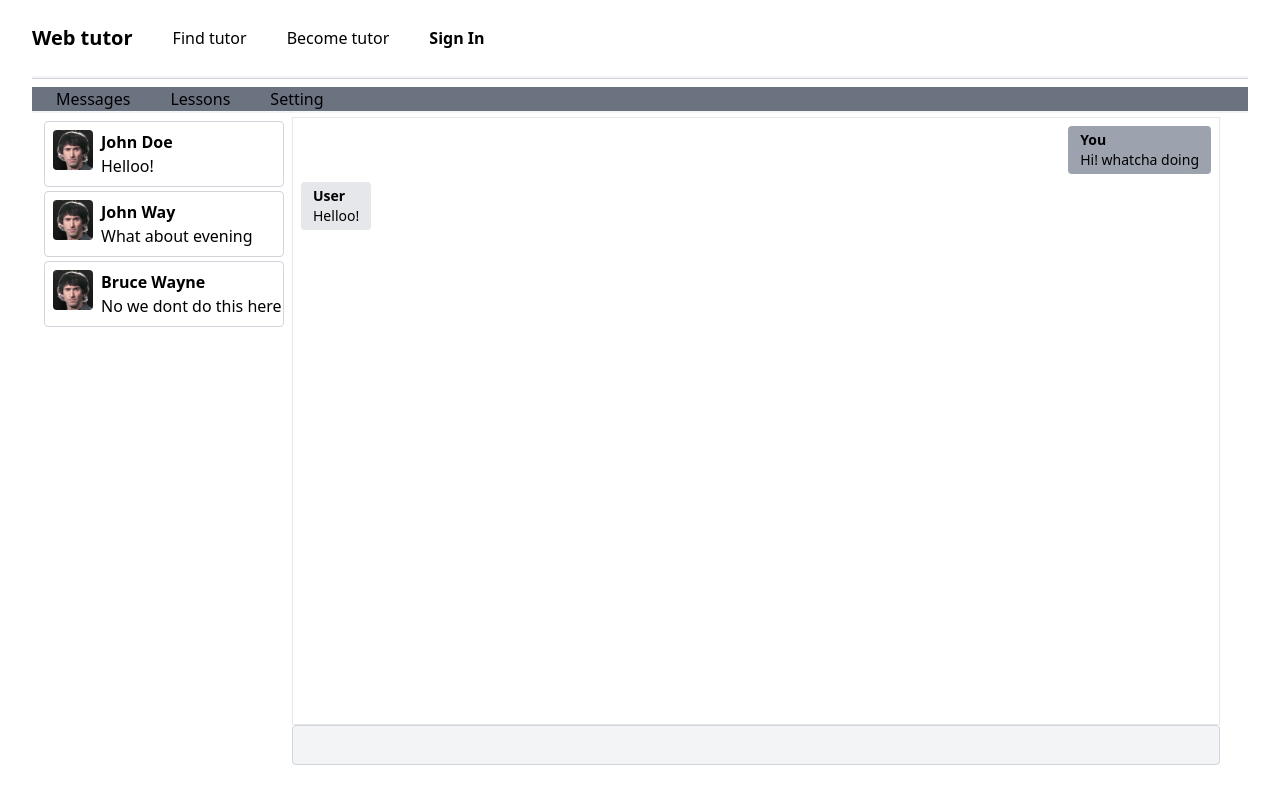
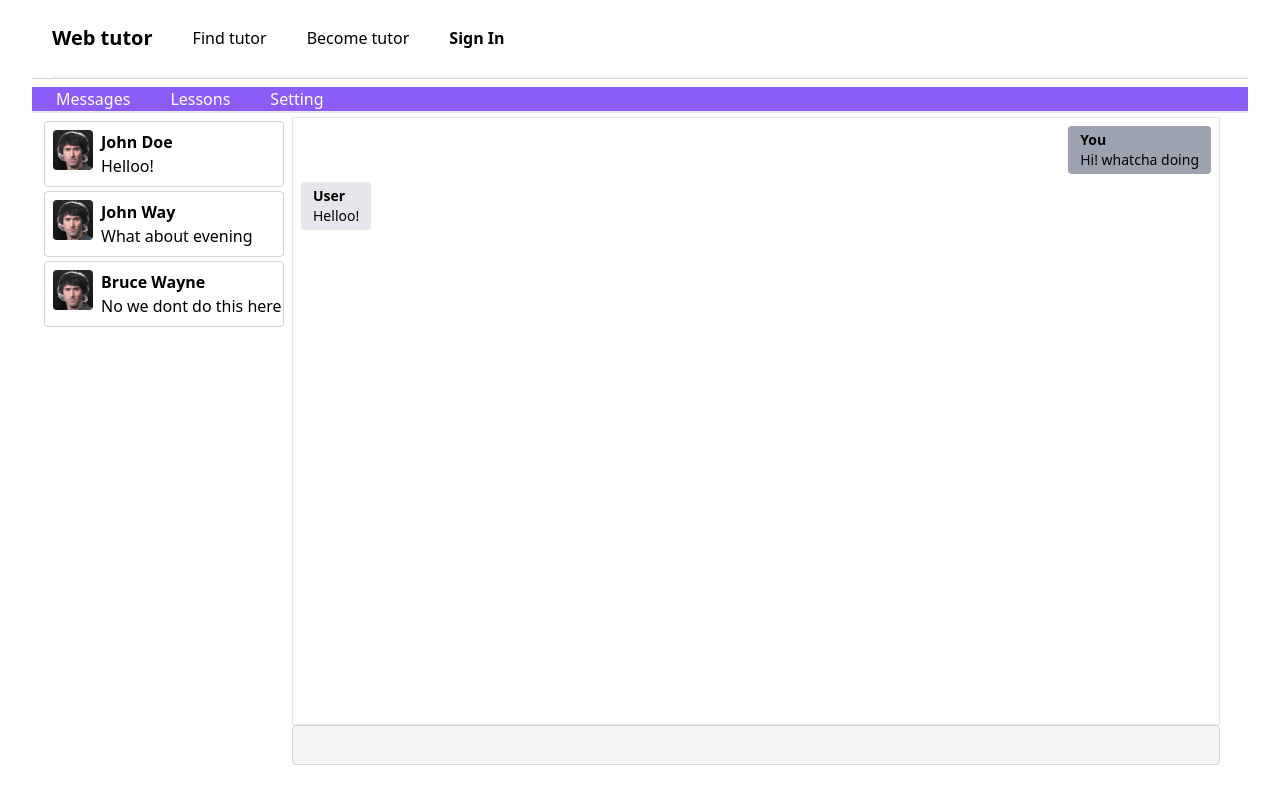
Before and after one commit to brok0/web-tutor, a Next.js app: page /profile/messenger in a window 1280 px wide. Built offline with nearby package versions, Linux system fonts and the light colour scheme; no server answers; some icons are missing.

Commit message:
Navigation ui changes

```diff
--- a/components/Header.js
+++ b/components/Header.js
@@ -6,7 +6,7 @@ export default function Header() {
   const isLoggedIn = status === "authenticated";
   return (
     <div className="relative bg-white border-gray-300 border-b mb-2">
-      <div className="flex justify-between items-center border-b-2 border-gray-100 py-6 md:justify-start md:space-x-10">
+      <div className="flex justify-between items-center border-b-2 border-gray-100 ml-5 py-6 md:justify-start md:space-x-10">
         <Link href="/">
           <h1 className="text-xl font-semibold cursor-poiner">Web tutor</h1>
         </Link>
--- a/components/ProfilePageNavigation.js
+++ b/components/ProfilePageNavigation.js
@@ -12,8 +12,8 @@ export default function ProfilePageNavigation() {
   };
 
   return (
-    <div className="relative bg-gray-500">
-      <div className="flex flex-col items-center border-b-2 border-gray-100 px-6 md:flex-row md:justify-start md:space-x-10">
+    <div className="relative bg-purple-500">
+      <div className="flex flex-col items-center border-b-2 px-6 md:flex-row md:justify-start md:space-x-10 text-white">
         <Link href="/profile/messenger" className="inline-block">
           Messages
         </Link>
```
